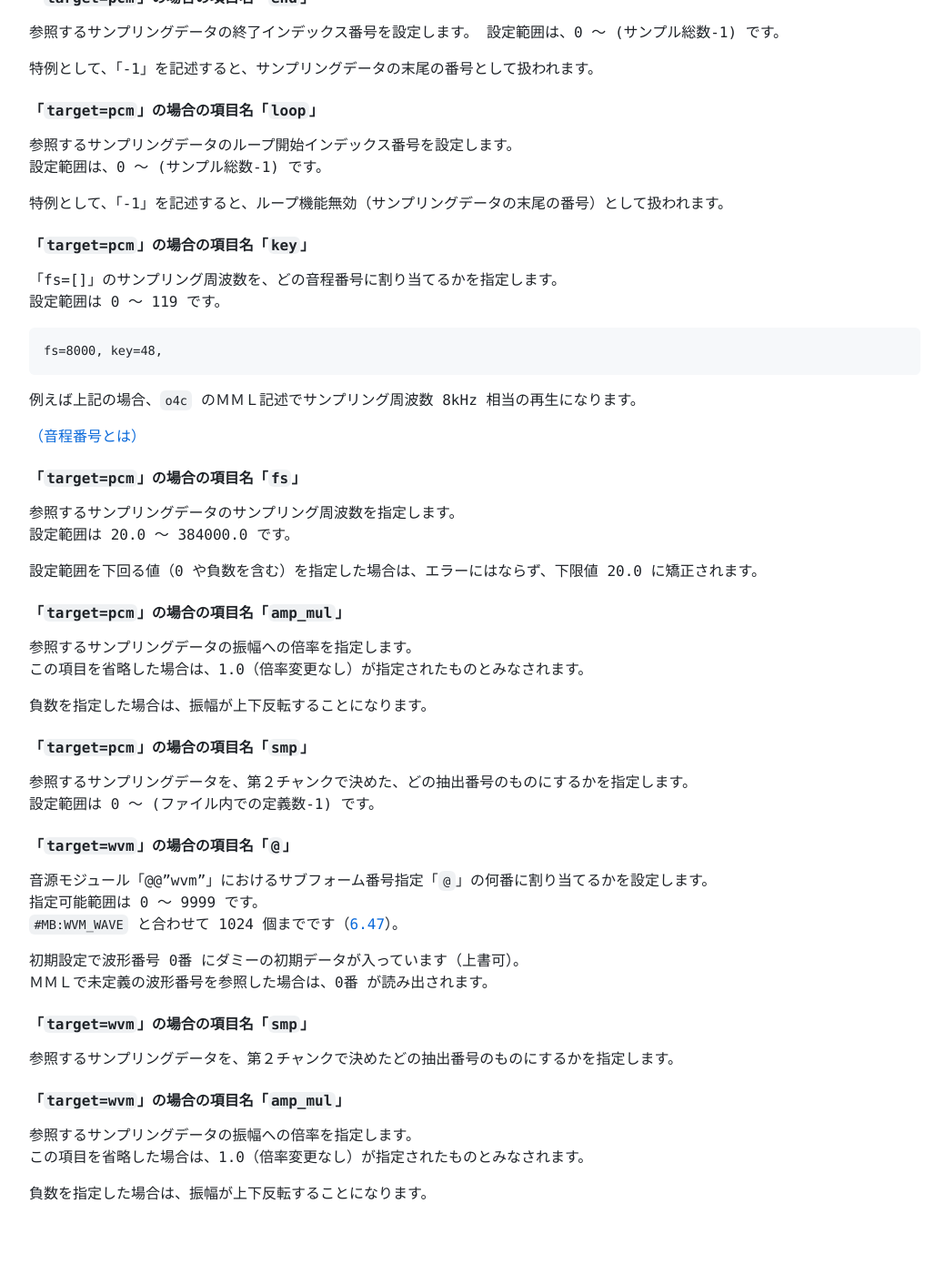
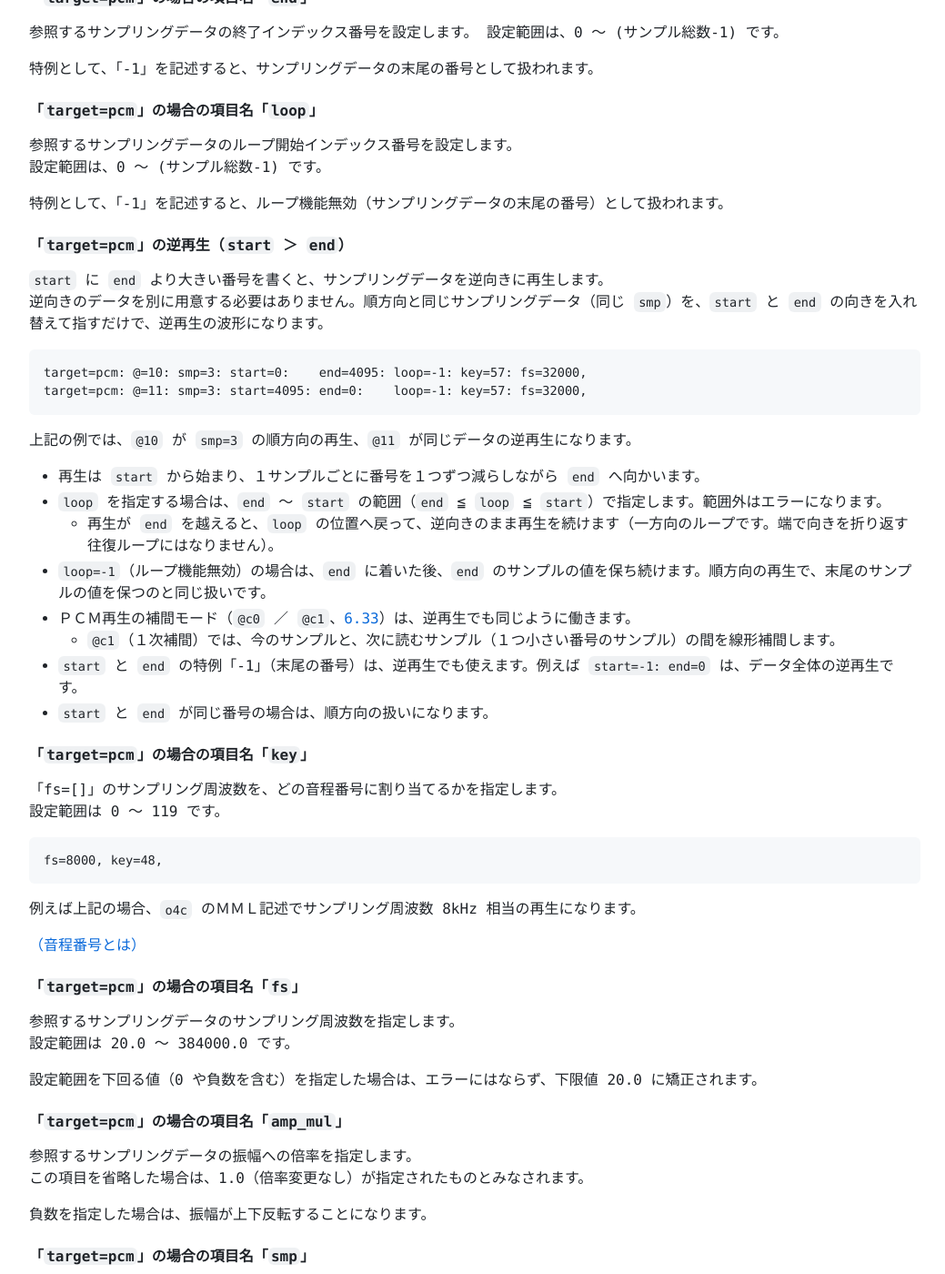
Before and after one commit to lineardrive/V3MMLmanual, a Jekyll site: the page built from docs/ch06/6_58.md, in a window 1280 px wide and 1400 px high, scrolled down 4528 px. Shown: the whole window at 91% size, without its empty margins (8-1047 px from the left). Built offline with Jekyll 4.4.1, drawn with Linux system fonts in a browser that asks for light colours; our own code applies the rules of GitHub Pages for plain Markdown files; before the commit the page ends 5888 px from its top, so only the background shows below that.

Commit message:
docs: 6.58 に「target=pcm」の逆再生（start ＞ end）の項目を足す（V3MML 依頼V27）
docs: 6.58 に「target=pcm」の逆再生（start ＞ end）の項目を足す（V3MML 依頼V27）

Co-Authored-By: Claude Opus 5.5 <noreply@anthropic.com>

````diff
--- a/docs/ch06/6_58.md
+++ b/docs/ch06/6_58.md
@@ -218,6 +218,27 @@ wvm
 
 特例として、「-1」を記述すると、ループ機能無効（サンプリングデータの末尾の番号）として扱われます。
 
+#### 「`target=pcm`」の逆再生（`start` ＞ `end`）
+
+`start` に `end` より大きい番号を書くと、サンプリングデータを逆向きに再生します。
+逆向きのデータを別に用意する必要はありません。順方向と同じサンプリングデータ（同じ `smp`）を、`start` と `end` の向きを入れ替えて指すだけで、逆再生の波形になります。
+
+```
+target=pcm: @=10: smp=3: start=0:    end=4095: loop=-1: key=57: fs=32000,
+target=pcm: @=11: smp=3: start=4095: end=0:    loop=-1: key=57: fs=32000,
+```
+
+上記の例では、`@10` が `smp=3` の順方向の再生、`@11` が同じデータの逆再生になります。
+
+- 再生は `start` から始まり、１サンプルごとに番号を１つずつ減らしながら `end` へ向かいます。
+- `loop` を指定する場合は、`end` 〜 `start` の範囲（`end` ≦ `loop` ≦ `start`）で指定します。範囲外はエラーになります。
+  - 再生が `end` を越えると、`loop` の位置へ戻って、逆向きのまま再生を続けます（一方向のループです。端で向きを折り返す往復ループにはなりません）。
+- `loop=-1`（ループ機能無効）の場合は、`end` に着いた後、`end` のサンプルの値を保ち続けます。順方向の再生で、末尾のサンプルの値を保つのと同じ扱いです。
+- ＰＣＭ再生の補間モード（`@c0` ／ `@c1`、[6.33](6_33.md)）は、逆再生でも同じように働きます。
+  - `@c1`（１次補間）では、今のサンプルと、次に読むサンプル（１つ小さい番号のサンプル）の間を線形補間します。
+- `start` と `end` の特例「-1」（末尾の番号）は、逆再生でも使えます。例えば `start=-1: end=0` は、データ全体の逆再生です。
+- `start` と `end` が同じ番号の場合は、順方向の扱いになります。
+
 #### 「`target=pcm`」の場合の項目名「`key`」
 
 「fs=[]」のサンプリング周波数を、どの音程番号に割り当てるかを指定します。
````
